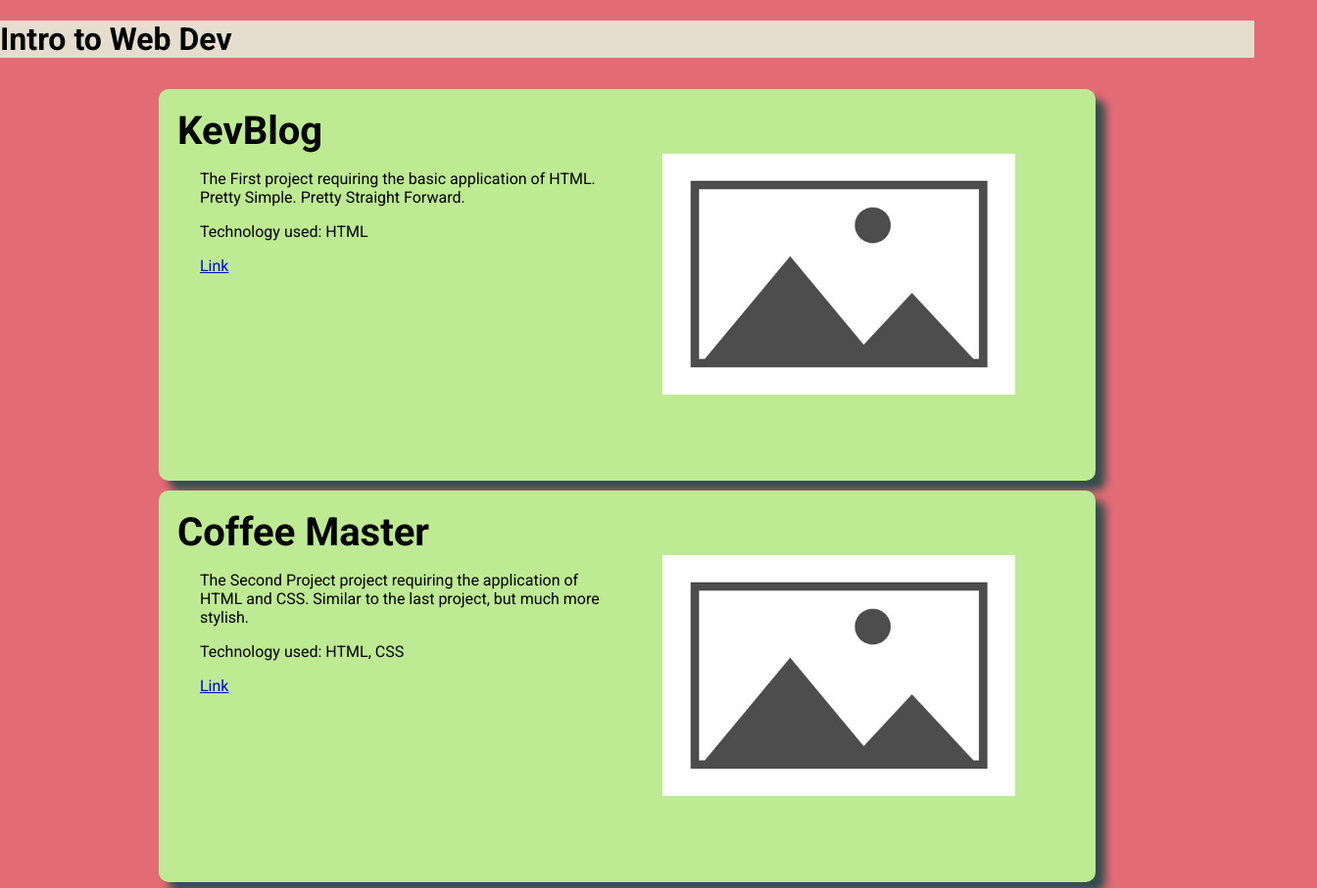
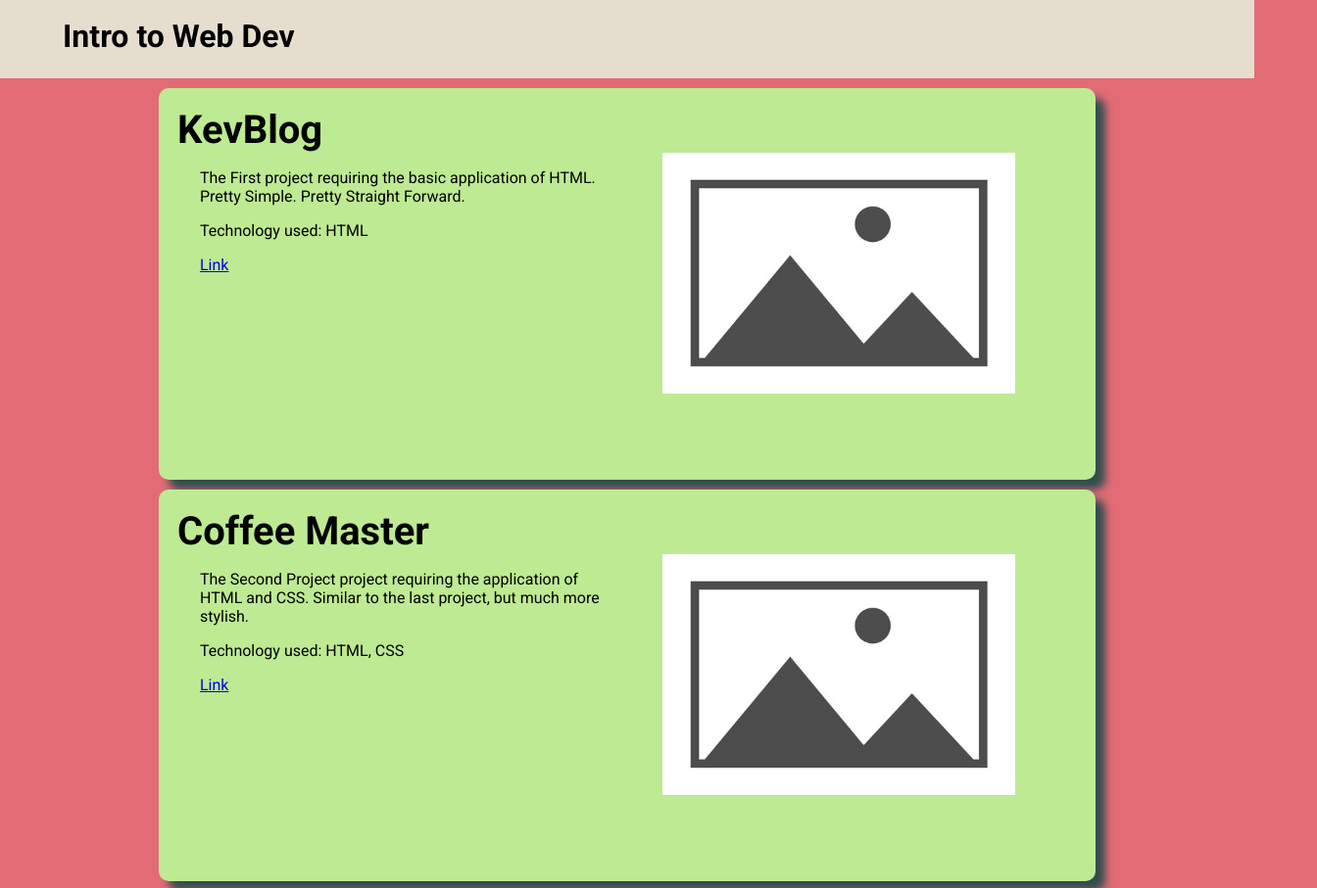
Before and after one commit to Kmolina009/Intro_to_Web_Dev_v3, a plain HTML site: page index.html in a window 1280 px wide. Shown: the top 907 px of the page at 98% size, 1344 px wide, since content can reach past the window. Drawn offline with Linux system fonts and the light colour scheme.

Commit message:
Adjusted Header element, removed empty space about, expaned it's height and adjusted h1 position relative to header element

```diff
--- a/style.css
+++ b/style.css
@@ -24,8 +24,14 @@ body{
 }
 header{
     margin: 0;
-    padding: 0;
     background-color: #e5decf;
+    height: 10vh;
+}
+header > h1{
+    position: relative;
+    top: 22%;
+    left: 5%;
+    margin: 0;
 }
 .projects-container{
     display: flex;
```
